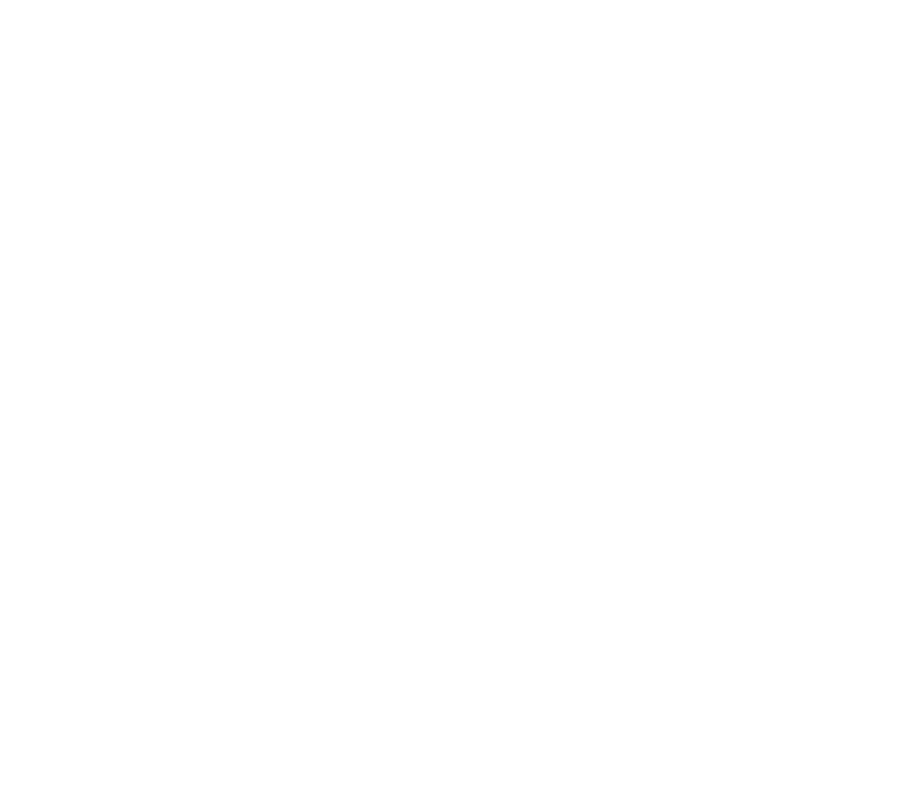
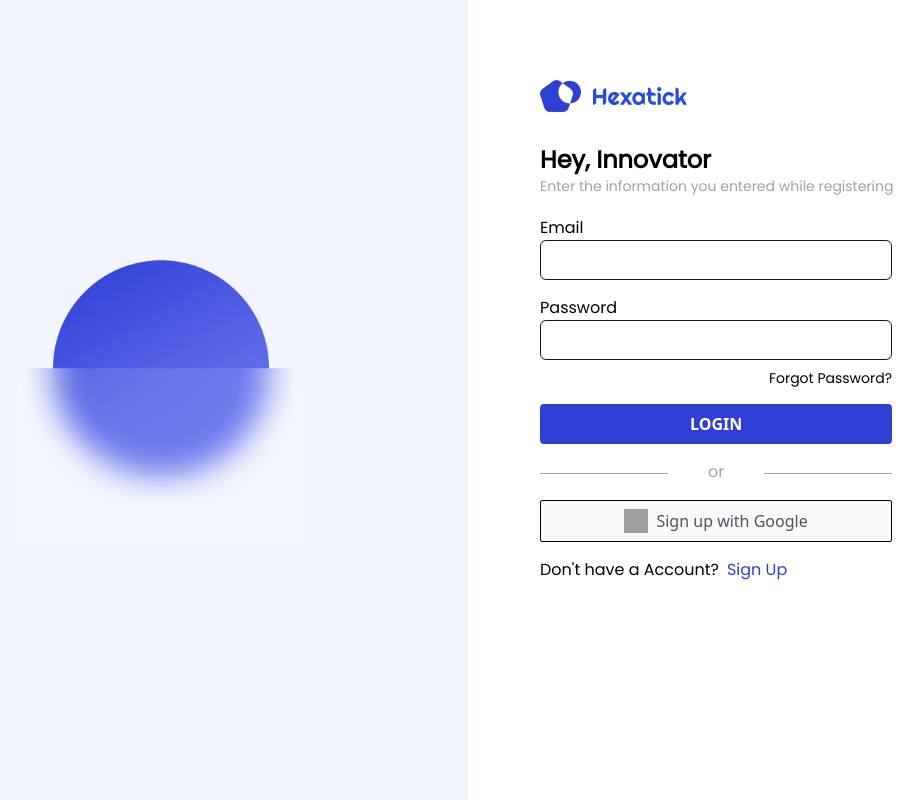
Before and after one commit to AkashKumarRam/NFT-Website, a React (Create React App) app: page /login in a window 1280 px wide. Before the commit this address had no page. Shown: the whole page, without its empty margins (147-1071 px from the left). Built offline with nearby package versions, Linux system fonts and the light colour scheme; grey boxes are pictures that could not be loaded; a web font is replaced by a local one.

Commit message:
Login and SignUp

```diff
--- a/src/App.js
+++ b/src/App.js
@@ -14,7 +14,9 @@ import {BrowserRouter,Routes,Route} from "react-router-dom";
 import Home from "./components/Home/Home";
 import Articles from "./components/Pages/Articles";
 import CaseStudies from "./components/Pages/CaseStudies";
+import Login from "./components/Pages/Login";
 import Pricing from "./components/Pages/Pricing";
+import SignUp from "./components/Pages/SignUp";
 
 function App() {
   // const [isLargeScreen, setIsLargeScreen] = useState(false);
@@ -43,6 +45,8 @@ function App() {
         <Route path="/casestudies" element={<CaseStudies/>} />
         <Route path="/casestudydetail-cococola" element={<Articles/>} />
         <Route path="/pricing" element={<Pricing/>} />
+        <Route path="/signup" element={<SignUp/>} />
+        <Route path="/login" element={<Login/>} />
         </Routes>
       </BrowserRouter>
       {/* <NavBar />
--- a/src/components/NavBar/MobileMenu.jsx
+++ b/src/components/NavBar/MobileMenu.jsx
@@ -61,7 +61,7 @@ function MobileMenu() {
             <Link to='form' spy={true} smooth={true} offset={10} duration={400} className="block w-full px-4 py-2 mt-2 text-sm font-medium border-[#2F3FD4] rounded-md border-2 p-2 text-[#2F3FD4] font-body">
               Contact Sales
             </Link>
-            <button className="block w-full px-4 py-2 mt-2 text-sm font-medium border-[#2F3FD4] rounded-md border-2 p-2 bg-[#2F3FD4] text-white w-28">
+            <button onClick={() => navigate('/signup')} className="block w-full px-4 py-2 mt-2 text-sm font-medium border-[#2F3FD4] rounded-md border-2 p-2 bg-[#2F3FD4] text-white w-28">
               Sign Up
             </button>
           </div>
--- a/src/components/NavBar/NavBar.jsx
+++ b/src/components/NavBar/NavBar.jsx
@@ -6,8 +6,8 @@ import LogoText from "../../images/LogoText.png";
 import "../NavBar/NavBar.css";
 import {useNavigate} from "react-router-dom";
 import {Link} from "react-scroll";
-import {TfiMenu} from "react-icons/tfi";
-import {RxCross2} from "react-icons/rx";
+// import {TfiMenu} from "react-icons/tfi";
+// import {RxCross2} from "react-icons/rx";
 import MobileMenu from "./MobileMenu";
 
 const NavBar = () => {
@@ -28,7 +28,7 @@ const NavBar = () => {
       <div className="flex flex-row  cursor-pointer space-x-5 pl-5 pr-5">
         {/* <img src={ButtonA} alt="contact-button" className="hidden sm:flex"/> */}
         <Link to='form' spy={true} smooth={true} offset={10} duration={400} className="border-[#2F3FD4] rounded-md border-2 p-2 text-[#2F3FD4] font-body max-sm:hidden">Contact Sales</Link>
-        <button className="border-[#2F3FD4] rounded-md border-2 p-2 bg-[#2F3FD4] text-white w-28 max-sm:hidden">Sign Up</button>
+        <button onClick={() => navigate('/signup')} className="border-[#2F3FD4] rounded-md border-2 p-2 bg-[#2F3FD4] text-white w-28 max-sm:hidden">Sign Up</button>
         {/* <TfiMenu size={25} className="sm:hidden flex flex-row items-center justify-center"/>
         <RxCross2 size={25} className="sm:hidden flex flex-row items-center justify-center"/> */}
         {/* <img src={ButtonB} alt="signup-button" className="sign-up"/> */}
--- /dev/null
+++ b/src/components/Pages/Login.jsx
@@ -0,0 +1,75 @@
+import React from "react";
+import Log from "../../images/Login.png";
+import LogoImage from "../../images/LogoImage.png";
+import LogoText from "../../images/LogoText.png";
+import {useNavigate} from "react-router-dom";
+
+const Login = () => {
+    const navigate = useNavigate();
+  return (
+    // <div className="h-[100vh] flex items-center justify-center bg-[#FFFAFA]">
+      <div className="flex flex-row h-[100vh] space-x-12">
+        <div className="bg-[#F2F5FE] flex items-center justify-center w-1/2 ">
+          <div>
+            <img src={Log} className="h-[18rem]" alt="blur circle" />
+          </div>
+        </div>
+        <div className="bg-white p-6 w-1/2 mt-14">
+          <div className="flex flex-row items-center space-x-3">
+            <img onClick={() => navigate('/')} src={LogoImage} alt="logo" />
+            <img onClick={() => navigate('/')} src={LogoText} alt="logotext" />
+          </div>
+          <div className="mt-[2rem]">
+            <h1 className="font-bold text-2xl font-poppins">Hey, Innovator</h1>
+            <p className="text-sm text-gray-400 font-poppins" >Enter the information you entered while registering</p>
+          </div>
+          <div className="mt-5 flex flex-col space-y-4">
+            <div className="flex flex-col">
+              <label className="text-black text-md font-poppins cursor-pointer">Email</label>
+              <input
+                type="email"
+                className="border-[1px] border-gray-900 rounded-md h-[2.5rem] w-[22rem] pl-2"
+              />
+            </div>
+            <div className="flex flex-col">
+              <label className="text-black text-md font-poppins cursor-pointer">Password</label>
+              <input
+                type="password"
+                className="border-[1px] border-gray-900 rounded-md h-[2.5rem] w-[22rem] pl-2"
+              />
+            </div>
+          </div>
+          <div className="w-full flex-row mt-[0.5rem] items-end">
+            <p className="text-sm text-end font-poppins cursor-pointer w-[22rem]">Forgot Password?</p>
+          </div>
+          <button class="text-white font-bold px-4 py-2 rounded w-[22rem] mt-[1rem] bg-[#2F3FD4]">
+            LOGIN
+          </button>
+          <div className="flex flex-row items-center w-[22rem] justify-between mt-[1rem]">
+            <hr className="border-gray-400 border-1 w-[8rem] mt-[3px]" />
+            <p className="text-gray-400 font-poppins">or</p>
+            <hr className="border-gray-400 border-1 w-[8rem] mt-[3px]" />
+          </div>
+          <div className="w-full flex flex-col items-start justify-center">
+            <button class="flex items-center justify-center px-4 py-2 space-x-2 border-[1px]  text-gray-600 bg-stone-50 mt-[1rem] rounded-sm w-[22rem] border-black">
+              <img
+                src="https://upload.wikimedia.org/wikipedia/commons/thumb/5/53/Google_%22G%22_Logo.svg/235px-Google_%22G%22_Logo.svg.png"
+                alt="Google logo"
+                className="w-6 h-6 mr-2 cursor-pointer"
+              />
+              Sign up with Google
+            </button>
+            <div className="flex flex-row items-center justify-center space-x-2 mt-[1rem]">
+              <p className="text-md font-poppins text-black cursor-pointer">
+                Don't have a Account?
+              </p>
+              <p onClick={() => navigate('/signup')} className="text-md font-poppins text-[#2F3FD4] cursor-pointer">Sign Up</p>
+            </div>
+          </div>
+        </div>
+      </div>
+    // </div>
+  );
+};
+
+export default Login;
--- /dev/null
+++ b/src/components/Pages/SignUp.jsx
@@ -0,0 +1,89 @@
+import React from "react";
+import Login from "../../images/Login.png";
+import LogoImage from "../../images/LogoImage.png";
+import LogoText from "../../images/LogoText.png";
+// import Google from "../../images/GoogleLogin.png";
+import { useNavigate } from "react-router-dom";
+
+const SignUp = () => {
+  const navigate = useNavigate();
+  return (
+    // <div className="min-h-screen flex items-center justify-center bg-[#FFFAFA]">
+    <div className="flex flex-row h-[100vh] space-x-12">
+      <div className="bg-[#F2F5FE] w-1/2 flex items-center justify-center">
+        <img src={Login} className="h-[18rem]" alt="blur circle" />
+      </div>
+      <div className="bg-white p-6 w-1/2 mt-14">
+        <div className="flex flex-row items-center space-x-3">
+          <img
+            onClick={() => navigate("/")}
+            className="cursor-pointer"
+            src={LogoImage}
+            alt="logo"
+          />
+          <img
+            onClick={() => navigate("/")}
+            className="cursor-pointer"
+            src={LogoText}
+            alt="logotext"
+          />
+        </div>
+        <div className="mt-10 flex flex-col space-y-4">
+          <div className="flex flex-col">
+            <label className="text-black font-poppins text-sm">Email</label>
+            <input
+              type="email"
+              className="border-[1px] border-gray-900 rounded-md h-[2.5rem] w-[22rem] pl-2"
+            />
+          </div>
+          <div className="flex flex-col">
+            <label className="text-black font-poppins text-sm">Password</label>
+            <input
+              type="password"
+              className="border-[1px] border-gray-900 rounded-md h-[2.5rem] w-[22rem] pl-2"
+            />
+          </div>
+          <div className="flex flex-col">
+            <label className="text-black font-poppins text-sm">
+              Confirm Password
+            </label>
+            <input
+              type="password"
+              className="border-[1px] border-gray-900 rounded-md h-[2.5rem] w-[22rem] pl-2"
+            />
+          </div>
+        </div>
+        <button class="text-white font-bold px-4 py-2 rounded w-[22rem] mt-[2rem] cursor-pointer bg-[#2F3FD4]">
+          SIGN UP
+        </button>
+        <div className="flex flex-row items-center w-[22rem] justify-between mt-[1rem]">
+          <hr className="border-gray-400 border-1 w-[8rem] mt-[3px]" />
+          <p className="font-poppins">or</p>
+          <hr className="border-gray-400 border-1 w-[8rem] mt-[3px]" />
+        </div>
+        <div className="w-full flex flex-col items-start justify-center">
+          <button class="flex items-center justify-center px-4 py-2 space-x-2 border-[1px]  text-gray-600 bg-stone-50 mt-[1rem] rounded-sm w-[22rem] border-black">
+            <img
+              src="https://upload.wikimedia.org/wikipedia/commons/thumb/5/53/Google_%22G%22_Logo.svg/235px-Google_%22G%22_Logo.svg.png"
+              alt="Google logo"
+              className="w-6 h-6 mr-2 font-poppins border-[#707070]"
+            />
+            Sign up with Google
+          </button>
+          <div className="flex flex-row items-center justify-center space-x-2 mt-[1rem]">
+            <p className="text-md font-poppins text-black">Have a Account?</p>
+            <p
+              onClick={() => navigate("/login")}
+              className="text-md font-semibold cursor-pointer text-[#2F3FD4]"
+            >
+              Log In
+            </p>
+          </div>
+        </div>
+      </div>
+    </div>
+    //    </div>
+  );
+};
+
+export default SignUp;
```
Also changed, not shown: src/images/GoogleLogin.png (added), src/images/Login.png (added).
